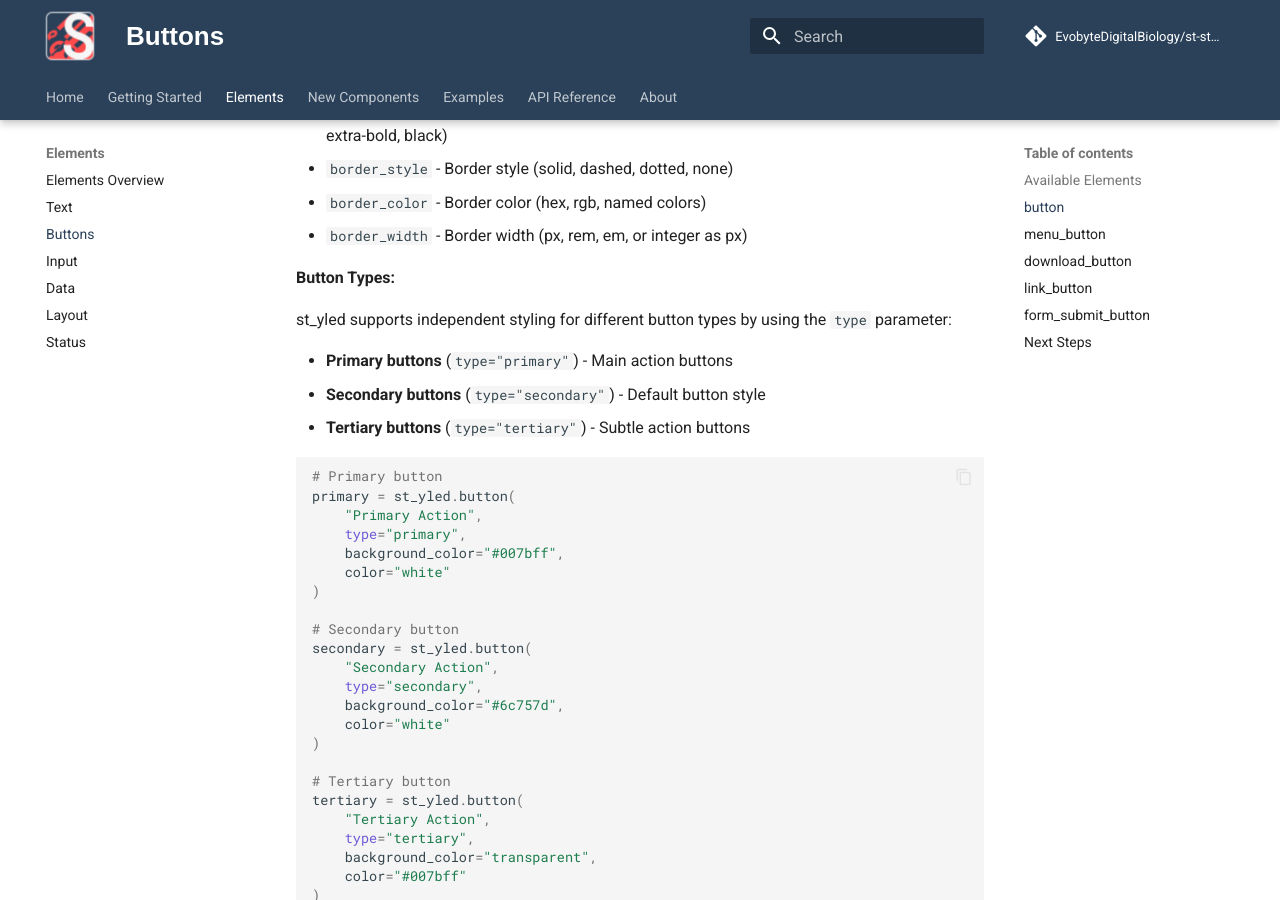
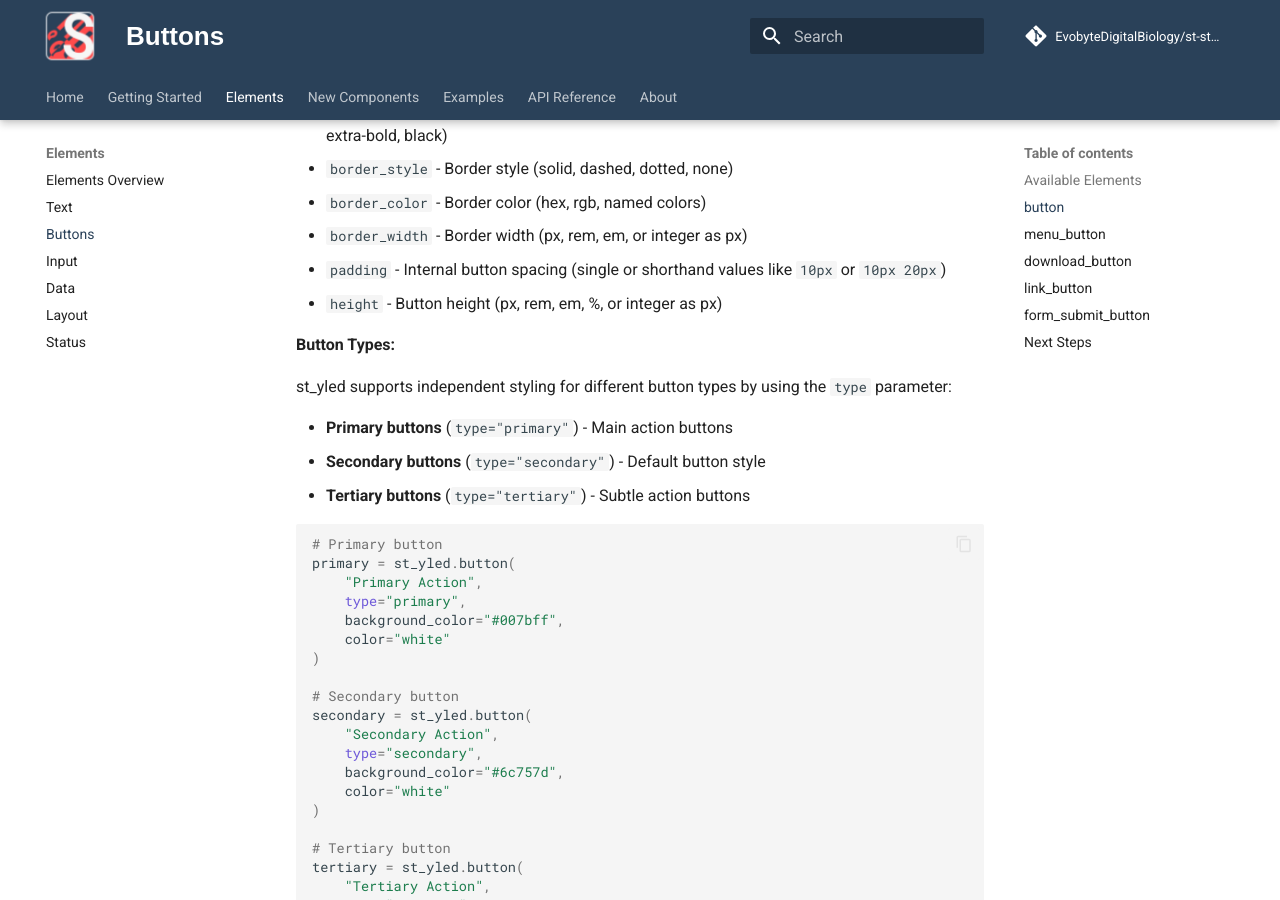
Before and after one commit to EvobyteDigitalBiology/st-styled, an MkDocs documentation site: the page built from docs/elements/button-elements.md, in a window 1280 px wide and 900 px high, scrolled down 998 px. Built offline with MkDocs 1.6.1 and Material for MkDocs 9.7.7, drawn with Linux system fonts in a browser that asks for light colours; comment, search, counter and statistics services are not loaded.

Commit message:
feat: add padding and height styling support for st_yled.button
Agent-Logs-Url: https://github.com/EvobyteDigitalBiology/st-styled/sessions/fda4b628-a6f8-4021-8f39-9dfd6576405e

Co-authored-by: JonathanAlles <177941033+JonathanAlles@users.noreply.github.com>

```diff
--- a/docs/elements/button-elements.md
+++ b/docs/elements/button-elements.md
@@ -30,6 +30,8 @@ clicked = st_yled.button("Click Me", background_color="#007bff", color="white")
 - `border_style` - Border style (solid, dashed, dotted, none)
 - `border_color` - Border color (hex, rgb, named colors)
 - `border_width` - Border width (px, rem, em, or integer as px)
+- `padding` - Internal button spacing (single or shorthand values like `10px` or `10px 20px`)
+- `height` - Button height (px, rem, em, %, or integer as px)
 
 **Button Types:**
 
```
Also changed, not shown: 2 other files.
